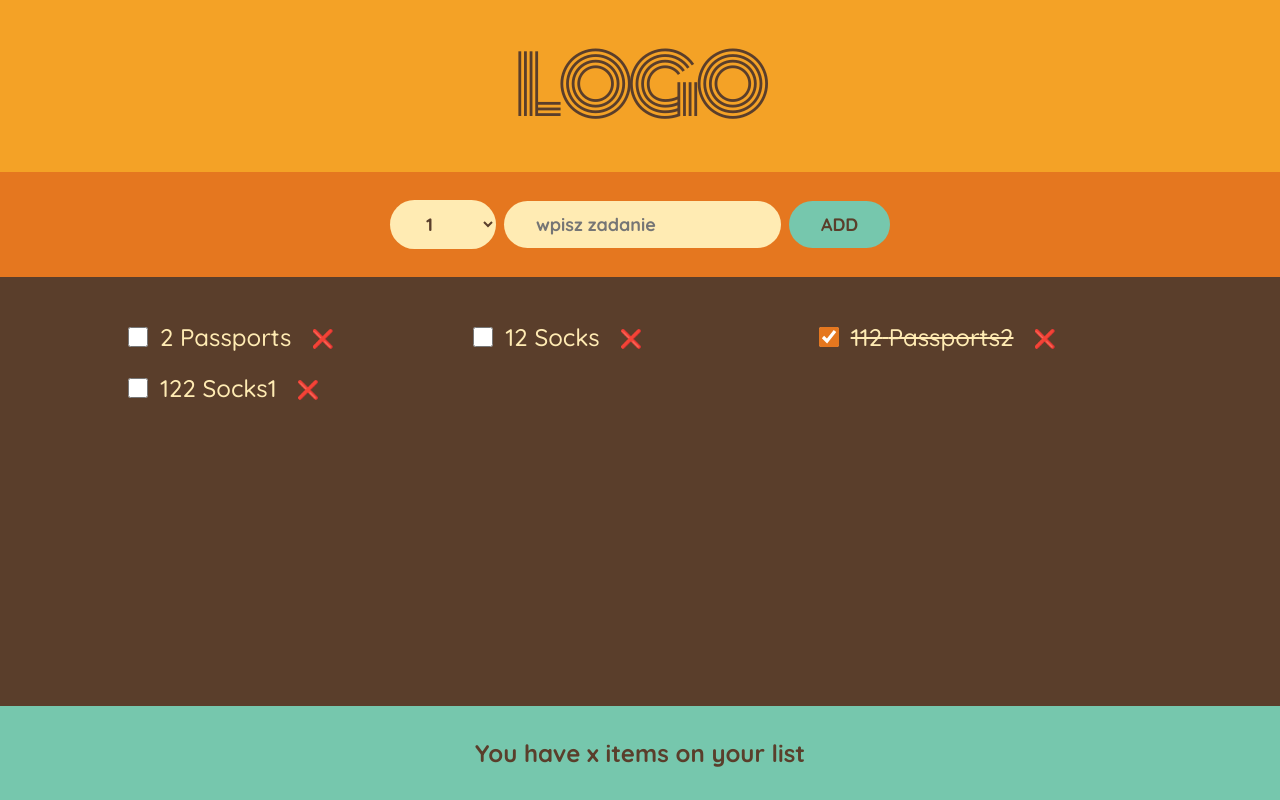
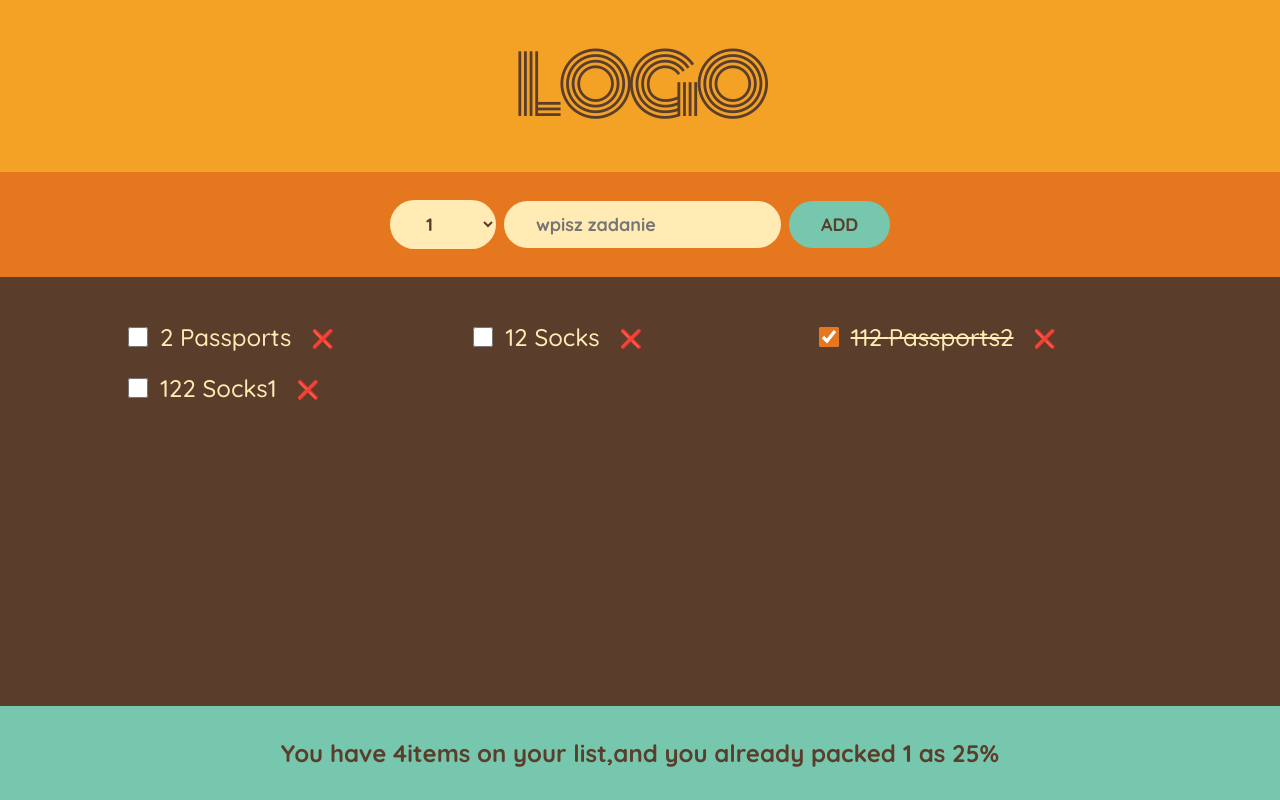
Before and after one commit to Vin-Dave/react-simple-project, a React (Create React App) app in the folder project-05/: page / in a window 1280 px wide. Built offline with nearby package versions, Linux system fonts and the light colour scheme.

Commit message:
update Stats.jsx

```diff
--- a/project-05/src/App.js
+++ b/project-05/src/App.js
@@ -30,7 +30,7 @@ function App() {
     );
   }
   return (
-		<div className='app'>
+    <div className="app">
       <Logo />
       <Form addTask={handleAddTask} data={data} />
       <PackingList
@@ -38,7 +38,7 @@ function App() {
         data={data}
         packedTask={handlePackedTask}
       />
-			<Stats />
+      <Stats data={data} />
     </div>
   );
 }
--- a/project-05/src/components/Stats.jsx
+++ b/project-05/src/components/Stats.jsx
@@ -1,7 +1,19 @@
-export default function Stats() {
-	return (
-		<footer className='stats'>
-			<p>You have x items on your list </p>
-		</footer>
-	);
+export default function Stats({ data }) {
+  if (data.length === 0) return <p className="stats">Add new task 📋</p>;
+  const itemList = data.length;
+  const itemPacked = data.filter((task) => task.packed).length;
+  const totalProcent = Math.round((itemPacked / itemList) * 100);
+
+  const message =
+    totalProcent === 100 ? (
+      <p>You done all task</p>
+    ) : (
+      <p>
+        {" "}
+        You have {itemList}items on your list,and you already packed{" "}
+        {itemPacked} as {totalProcent}%
+      </p>
+    );
+
+  return <footer className="stats">{message}</footer>;
 }
```
Lines whose indentation alone changed are shown as unchanged.
